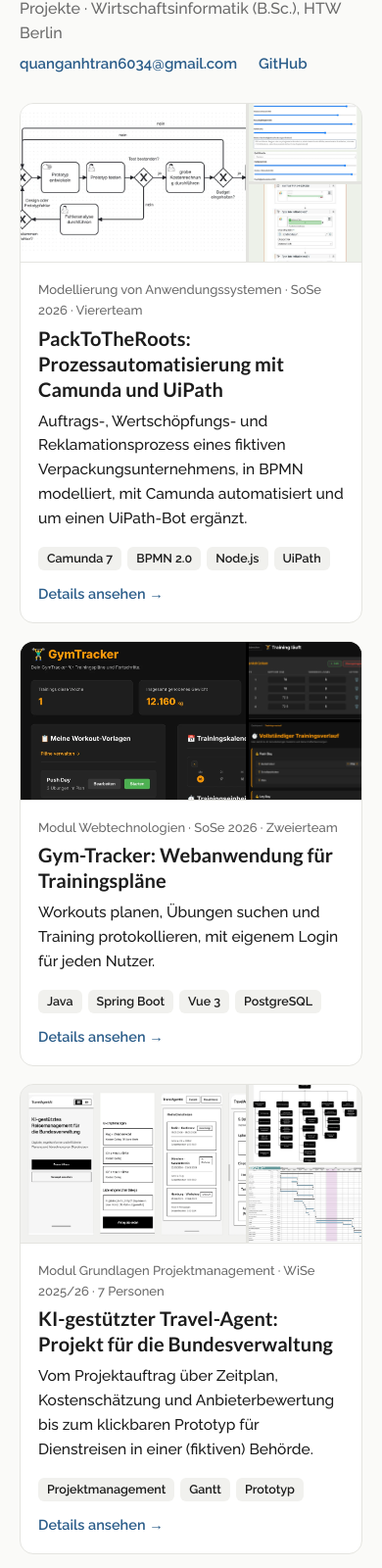
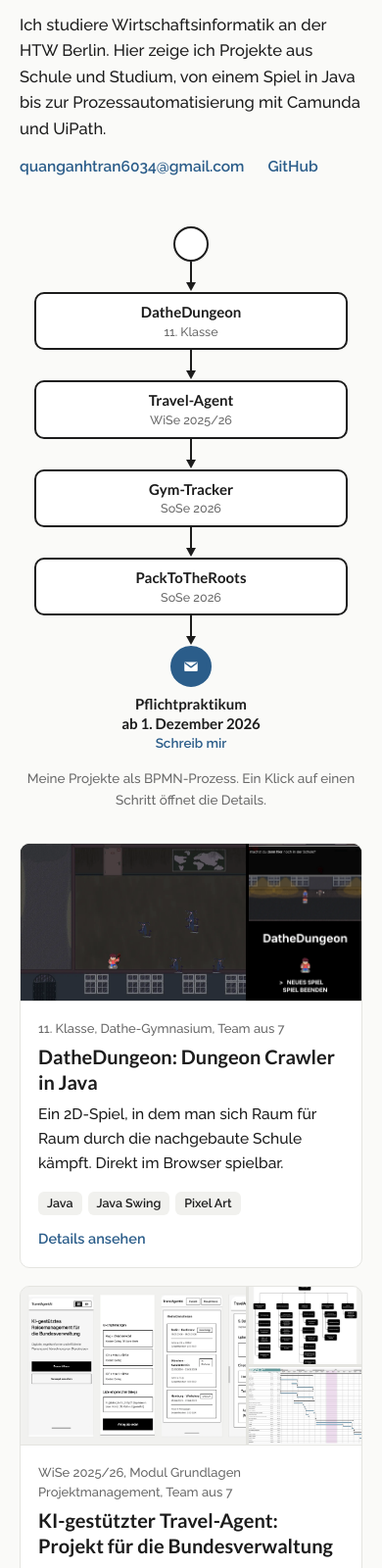
Before and after one commit to quangoat/quangoat.github.io, a plain HTML site: page index.html in a window 390 px wide. Shown: the part 102-1702 px from the top of the page at 98% size. Drawn offline with Linux system fonts and the light colour scheme.

Commit message:
Startseite neu gestaltet: Projekte als BPMN-Prozess
Kopfbereich mit kurzer Vorstellung und einem Prozess aus Start-Ereignis,
den vier Projekten als Tasks und einem Nachrichten-End-Ereignis für die
Praktikumsanfrage. Beim Laden läuft einmal ein Token durch. Kacheln in
zeitlicher Reihenfolge, ruhigere Karten, Überschriften ohne Versalien.

Co-Authored-By: Claude Opus 5.5 <noreply@anthropic.com>
Claude-Session: https://claude.ai/code/session_01AfynRXkuGpCWc5t82Hm7Wk

```diff
--- a/index.html
+++ b/index.html
@@ -71,21 +71,84 @@
   .wrap { max-width: 1080px; margin: 0 auto; padding: 0 20px; }
 
   /* Kopfbereich */
-  header.top { padding: 64px 0 36px; }
+  header.top { padding: 72px 0 40px; }
   .name {
     font-family: "Lato", sans-serif;
-    font-size: clamp(38px, 7vw, 56px);
-    line-height: 1.05;
+    font-size: clamp(44px, 8vw, 76px);
+    line-height: 1;
     margin: 0;
-    letter-spacing: 0.5px;
+    letter-spacing: .3px;
   }
   .name .first { font-weight: 100; }
   .name .last { font-weight: 300; }
-  .sub {
-    display: flex; flex-wrap: wrap; align-items: baseline;
-    gap: 6px 22px; margin-top: 14px; color: var(--muted); font-size: 16px;
+  .intro { max-width: 62ch; margin: 22px 0 0; font-size: 17.5px; line-height: 1.6; }
+  .contact { display: flex; flex-wrap: wrap; gap: 6px 24px; margin-top: 14px; font-weight: 600; }
+
+  /* Projekte als BPMN-Prozess */
+  .flow-wrap { margin-top: 48px; }
+  .flow { list-style: none; margin: 0; padding: 0; display: flex; align-items: center; color: var(--text); }
+  .flow li { display: flex; align-items: center; flex: 1 1 auto; }
+  .flow li:first-child { flex: 0 0 auto; }
+  .seq { flex: 1 1 auto; min-width: 22px; height: 2px; background: currentColor; position: relative; margin-right: 8px; }
+  .seq::after {
+    content: ""; position: absolute; right: -8px; top: 50%; transform: translateY(-50%);
+    border-style: solid; border-width: 5px 0 5px 9px; border-color: transparent transparent transparent currentColor;
   }
-  .sub a { font-weight: 600; font-size: 15px; }
+  .event {
+    position: relative; flex: 0 0 auto; width: 36px; height: 36px; border-radius: 50%;
+    border: 2px solid currentColor; background: var(--surface);
+  }
+  .task {
+    position: relative; flex: 0 0 auto; width: clamp(142px, 13.5vw, 156px); min-height: 66px;
+    display: flex; flex-direction: column; justify-content: center; text-align: center;
+    padding: 9px 10px; border: 2px solid currentColor; border-radius: 10px;
+    background: var(--surface); color: var(--text); line-height: 1.25;
+  }
+  .task b { font-family: "Lato", sans-serif; font-weight: 700; font-size: 15px; }
+  .task small { font-size: 12.5px; color: var(--muted); margin-top: 3px; }
+  .task:hover, .task:focus-visible { text-decoration: none; border-color: var(--accent); background: var(--accent-soft); }
+  .task:focus-visible { outline: 3px solid var(--accent); outline-offset: 3px; }
+  .end { display: flex; align-items: center; gap: 12px; color: var(--text); flex: 0 0 auto; }
+  .end:hover, .end:focus-visible { text-decoration: none; }
+  .end:focus-visible { outline: 3px solid var(--accent); outline-offset: 4px; border-radius: 8px; }
+  .end .event { width: 42px; height: 42px; border-width: 5px; display: grid; place-items: center; }
+  .end .event svg { width: 18px; height: 18px; fill: currentColor; }
+  .end .flap { fill: none; stroke: var(--surface); stroke-width: 1.8; stroke-linejoin: round; }
+  .end-label { line-height: 1.3; white-space: nowrap; }
+  .end-label b { display: block; font-family: "Lato", sans-serif; font-weight: 700; font-size: 15px; }
+  .end-label span { font-size: 13.5px; color: var(--accent); font-weight: 600; }
+  .end:hover .end-label span { text-decoration: underline; text-underline-offset: 3px; }
+  .flow-note { margin: 16px 0 0; font-size: 13.5px; color: var(--muted); }
+
+  /* Einmaliger Token-Durchlauf beim Laden, wie in einer Prozess-Engine */
+  .token::before {
+    content: ""; position: absolute; top: -7px; left: -7px; width: 14px; height: 14px; border-radius: 50%;
+    background: var(--accent); box-shadow: 0 0 0 3px var(--bg); opacity: 0;
+  }
+  .flow .token { animation: visit .62s ease-in-out both; animation-delay: calc(.4s + var(--i) * .38s); }
+  .flow .token::before { animation: blip .62s ease-in-out both; animation-delay: inherit; }
+  .flow .end .event, .flow .end .flap { animation: arrive .5s ease-out forwards; animation-delay: calc(.4s + 5 * .38s); }
+  .flow .end .flap { animation-name: flap; }
+  @keyframes visit { 45% { border-color: var(--accent); background: var(--accent-soft); } }
+  @keyframes blip { 15%, 70% { opacity: 1; } 100% { opacity: 0; } }
+  @keyframes arrive { to { border-color: var(--accent); background: var(--accent); color: var(--surface); } }
+  @keyframes flap { to { stroke: var(--accent); } }
+  @media (prefers-reduced-motion: reduce) {
+    .flow .token, .flow .token::before { animation: none; }
+    .flow .end .event { animation: none; border-color: var(--accent); background: var(--accent); color: var(--surface); }
+    .flow .end .flap { animation: none; stroke: var(--accent); }
+  }
+
+  @media (max-width: 1020px) {
+    .flow { flex-direction: column; align-items: center; }
+    .flow li { flex-direction: column; flex: 0 0 auto; width: 100%; }
+    .seq { flex: 0 0 auto; width: 2px; height: 22px; min-width: 0; margin: 0 0 9px; }
+    .seq::after { right: auto; left: 50%; top: auto; bottom: -8px; transform: translateX(-50%); border-width: 9px 5px 0 5px; border-color: currentColor transparent transparent transparent; }
+    .task { width: min(100%, 320px); min-height: 0; }
+    .end { flex-direction: column; text-align: center; gap: 8px; }
+    .end-label { white-space: normal; }
+    .flow-note { text-align: center; }
+  }
 
   /* Illustrationen */
   .ill { width: 100%; height: 100%; display: block; fill: none; stroke: var(--ill-line); stroke-width: 2.2; stroke-linecap: round; stroke-linejoin: round; }
@@ -105,12 +168,13 @@
     flex-direction: column;
     background: var(--surface);
     border: 1px solid var(--line);
-    border-radius: 14px;
+    border-radius: 10px;
     overflow: hidden;
     color: inherit;
-    transition: transform .18s ease, box-shadow .18s ease, border-color .18s ease;
+    transition: border-color .15s ease;
   }
-  .card:hover, .card:focus-visible { text-decoration: none; transform: translateY(-3px); box-shadow: var(--shadow); border-color: transparent; }
+  .card:hover, .card:focus-visible { text-decoration: none; border-color: var(--accent); }
+  .card:hover .more { text-decoration: underline; text-underline-offset: 3px; }
   .card:focus-visible { outline: 3px solid var(--accent); outline-offset: 2px; }
   .cover {
     aspect-ratio: 1376 / 640;
@@ -147,8 +211,6 @@
     font-weight: 600;
   }
   .more { color: var(--accent); font-weight: 600; font-size: 14.5px; white-space: nowrap; }
-  .more span { display: inline-block; transition: transform .18s ease; }
-  .card:hover .more span { transform: translateX(3px); }
 
   /* Detailansicht */
   dialog.detail {
@@ -167,7 +229,7 @@
   @keyframes pop { from { opacity: 0; transform: translateY(10px) scale(.985); } to { opacity: 1; transform: none; } }
   @media (prefers-reduced-motion: reduce) {
     dialog.detail[open] { animation: none; }
-    .card, .more span { transition: none; }
+    .card { transition: none; }
   }
   .close {
     position: sticky; top: 12px; float: right;
@@ -192,11 +254,9 @@
   .detail h4 {
     font-family: "Lato", sans-serif;
     font-weight: 700;
-    font-size: 12.5px;
-    letter-spacing: 2px;
-    text-transform: uppercase;
-    color: var(--muted);
-    margin: 26px 0 8px;
+    font-size: 17px;
+    color: var(--text);
+    margin: 28px 0 8px;
   }
   .detail p { margin: 0 0 10px; }
   .detail ul.points { margin: 0; padding-left: 20px; }
@@ -221,7 +281,8 @@
   footer { padding: 28px 0 48px; color: var(--muted); font-size: 13px; }
 
   @media (max-width: 760px) {
-    header.top { padding: 44px 0 28px; }
+    header.top { padding: 48px 0 32px; }
+    .intro { font-size: 16.5px; }
     .grid { grid-template-columns: 1fr; gap: 18px; }
     .body { padding: 18px 18px 18px; }
     .detail-body { padding: 20px 20px 24px; }
@@ -234,11 +295,23 @@
 <header class="top">
   <div class="wrap">
     <h1 class="name"><span class="first">Quang Anh</span> <span class="last">Tran</span></h1>
-    <div class="sub">
-      <span>Projekte · Wirtschaftsinformatik (B.Sc.), HTW Berlin</span>
+    <p class="intro">Ich studiere Wirtschaftsinformatik an der HTW Berlin. Hier zeige ich Projekte aus Schule und Studium, von einem Spiel in Java bis zur Prozessautomatisierung mit Camunda und UiPath.</p>
+    <div class="contact">
       <a href="mailto:quanganhtran6034@gmail.com">quanganhtran6034@gmail.com</a>
       <a href="https://github.com/quangoat">GitHub</a>
     </div>
+
+    <nav class="flow-wrap" aria-label="Projekte in zeitlicher Reihenfolge">
+      <ol class="flow">
+        <li><span class="event token" style="--i:0" aria-hidden="true"></span></li>
+        <li><span class="seq" aria-hidden="true"></span><a class="task token" style="--i:1" href="#dathedungeon"><b>DatheDungeon</b><small>11. Klasse</small></a></li>
+        <li><span class="seq" aria-hidden="true"></span><a class="task token" style="--i:2" href="#travel-agent"><b>Travel-Agent</b><small>WiSe 2025/26</small></a></li>
+        <li><span class="seq" aria-hidden="true"></span><a class="task token" style="--i:3" href="#gym-tracker"><b>Gym-Tracker</b><small>SoSe 2026</small></a></li>
+        <li><span class="seq" aria-hidden="true"></span><a class="task token" style="--i:4" href="#packtotheroots"><b>PackToTheRoots</b><small>SoSe 2026</small></a></li>
+        <li><span class="seq" aria-hidden="true"></span><a class="end" href="mailto:quanganhtran6034@gmail.com?subject=Pflichtpraktikum"><span class="event" aria-hidden="true"><svg viewBox="0 0 24 24"><rect x="3" y="6" width="18" height="12.5" rx="1.2"/><path class="flap" d="M3.6 7 12 13.2 20.4 7"/></svg></span><span class="end-label"><b>Pflichtpraktikum<br>ab 1.&nbsp;Dezember&nbsp;2026</b><span>Schreib mir</span></span></a></li>
+      </ol>
+      <p class="flow-note">Meine Projekte als BPMN-Prozess. Ein Klick auf einen Schritt öffnet die Details.</p>
+    </nav>
   </div>
 </header>
 
@@ -246,7 +319,61 @@
   <h2 class="sr-only">Projekte</h2>
   <div class="grid">
 
-    <!-- Kachel 1: PackToTheRoots -->
+    <!-- Kachel 1: DatheDungeon -->
+    <a class="card" href="#dathedungeon" aria-label="Details: DatheDungeon">
+      <div class="cover collage" aria-hidden="true">
+        <div><img class="pos-right" src="img/dathedungeon-kampf.webp" width="1376" height="640" alt=""></div>
+        <div><img src="img/dathedungeon-dialog.webp" width="1376" height="640" alt=""></div>
+        <div><img src="img/dathedungeon-start.webp" width="1376" height="640" alt=""></div>
+      </div>
+      <div class="body">
+        <p class="meta">11. Klasse, Dathe-Gymnasium, Team aus 7</p>
+        <h3>DatheDungeon: Dungeon Crawler in Java</h3>
+        <p class="teaser">Ein 2D-Spiel, in dem man sich Raum für Raum durch die nachgebaute Schule kämpft. Direkt im Browser spielbar.</p>
+        <div class="foot">
+          <ul class="tags"><li>Java</li><li>Java Swing</li><li>Pixel Art</li></ul>
+          <span class="more">Details ansehen</span>
+        </div>
+      </div>
+    </a>
+
+    <!-- Kachel 2: Travel-Agent -->
+    <a class="card" href="#travel-agent" aria-label="Details: KI-gestützter Travel-Agent">
+      <div class="cover collage light" aria-hidden="true">
+        <div><img class="pos-left" src="img/travel-mockups.webp" width="1821" height="1002" alt=""></div>
+        <div><img src="img/travel-psp.webp" width="1200" height="1000" alt=""></div>
+        <div><img src="img/travel-zeitplan.webp" width="2000" height="1153" alt="" style="object-position: 30% top"></div>
+      </div>
+      <div class="body">
+        <p class="meta">WiSe 2025/26, Modul Grundlagen Projektmanagement, Team aus 7</p>
+        <h3>KI-gestützter Travel-Agent: Projekt für die Bundesverwaltung</h3>
+        <p class="teaser">Vom Projektauftrag über Zeitplan, Kostenschätzung und Anbieterbewertung bis zum klickbaren Prototyp für Dienstreisen in einer (fiktiven) Behörde.</p>
+        <div class="foot">
+          <ul class="tags"><li>Projektmanagement</li><li>Gantt</li><li>Prototyp</li></ul>
+          <span class="more">Details ansehen</span>
+        </div>
+      </div>
+    </a>
+
+    <!-- Kachel 3: Gym-Tracker -->
+    <a class="card" href="#gym-tracker" aria-label="Details: Gym-Tracker">
+      <div class="cover collage" aria-hidden="true">
+        <div><img class="pos-left" src="img/gymtracker-dashboard.webp" width="1376" height="640" alt=""></div>
+        <div><img src="img/gymtracker-training.webp" width="1376" height="640" alt=""></div>
+        <div><img class="pos-left" src="img/gymtracker-verlauf.webp" width="1376" height="640" alt=""></div>
+      </div>
+      <div class="body">
+        <p class="meta">SoSe 2026, Modul Webtechnologien, Team aus 2</p>
+        <h3>Gym-Tracker: Webanwendung für Trainingspläne</h3>
+        <p class="teaser">Workouts planen, Übungen suchen und Training protokollieren, mit eigenem Login für jeden Nutzer.</p>
+        <div class="foot">
+          <ul class="tags"><li>Java</li><li>Spring Boot</li><li>Vue 3</li><li>PostgreSQL</li></ul>
+          <span class="more">Details ansehen</span>
+        </div>
+      </div>
+    </a>
+
+    <!-- Kachel 4: PackToTheRoots -->
     <a class="card" href="#packtotheroots" aria-label="Details: PackToTheRoots">
       <div class="cover collage light" aria-hidden="true">
         <div><img src="img/ptr-wertschoepfung.webp" width="1090" height="456" alt=""></div>
@@ -254,66 +381,12 @@
         <div><img src="img/ptr-uipath.webp" width="622" height="1151" alt="" style="object-position: center 38%"></div>
       </div>
       <div class="body">
-        <p class="meta">Modellierung von Anwendungssystemen · SoSe 2026 · Viererteam</p>
+        <p class="meta">SoSe 2026, Modul Modellierung von Anwendungssystemen, Team aus 4</p>
         <h3>PackToTheRoots: Prozessautomatisierung mit Camunda und UiPath</h3>
         <p class="teaser">Auftrags-, Wertschöpfungs- und Reklamationsprozess eines fiktiven Verpackungsunternehmens, in BPMN modelliert, mit Camunda automatisiert und um einen UiPath-Bot ergänzt.</p>
         <div class="foot">
           <ul class="tags"><li>Camunda 7</li><li>BPMN 2.0</li><li>Node.js</li><li>UiPath</li></ul>
-          <span class="more">Details ansehen <span aria-hidden="true">→</span></span>
-        </div>
-      </div>
-    </a>
-
-    <!-- Kachel 2: Gym-Tracker -->
-    <a class="card" href="#gym-tracker" aria-label="Details: Gym-Tracker">
-      <div class="cover collage" aria-hidden="true">
-        <div><img class="pos-left" src="img/gymtracker-dashboard.webp" width="1376" height="640" alt=""></div>
-        <div><img src="img/gymtracker-training.webp" width="1376" height="640" alt=""></div>
-        <div><img class="pos-left" src="img/gymtracker-verlauf.webp" width="1376" height="640" alt=""></div>
-      </div>
-      <div class="body">
-        <p class="meta">Modul Webtechnologien · SoSe 2026 · Zweierteam</p>
-        <h3>Gym-Tracker: Webanwendung für Trainingspläne</h3>
-        <p class="teaser">Workouts planen, Übungen suchen und Training protokollieren, mit eigenem Login für jeden Nutzer.</p>
-        <div class="foot">
-          <ul class="tags"><li>Java</li><li>Spring Boot</li><li>Vue 3</li><li>PostgreSQL</li></ul>
-          <span class="more">Details ansehen <span aria-hidden="true">→</span></span>
-        </div>
-      </div>
-    </a>
-
-    <!-- Kachel 3: Travel-Agent -->
-    <a class="card" href="#travel-agent" aria-label="Details: KI-gestützter Travel-Agent">
-      <div class="cover collage light" aria-hidden="true">
-        <div><img class="pos-left" src="img/travel-mockups.webp" width="1821" height="1002" alt=""></div>
-        <div><img src="img/travel-psp.webp" width="1200" height="1000" alt=""></div>
-        <div><img src="img/travel-zeitplan.webp" width="2000" height="1153" alt="" style="object-position: 30% top"></div>
-      </div>
-      <div class="body">
-        <p class="meta">Modul Grundlagen Projektmanagement · WiSe 2025/26 · 7 Personen</p>
-        <h3>KI-gestützter Travel-Agent: Projekt für die Bundesverwaltung</h3>
-        <p class="teaser">Vom Projektauftrag über Zeitplan, Kostenschätzung und Anbieterbewertung bis zum klickbaren Prototyp für Dienstreisen in einer (fiktiven) Behörde.</p>
-        <div class="foot">
-          <ul class="tags"><li>Projektmanagement</li><li>Gantt</li><li>Prototyp</li></ul>
-          <span class="more">Details ansehen <span aria-hidden="true">→</span></span>
-        </div>
-      </div>
-    </a>
-
-    <!-- Kachel 4: DatheDungeon -->
-    <a class="card" href="#dathedungeon" aria-label="Details: DatheDungeon">
-      <div class="cover collage" aria-hidden="true">
-        <div><img class="pos-right" src="img/dathedungeon-kampf.webp" width="1376" height="640" alt=""></div>
-        <div><img src="img/dathedungeon-dialog.webp" width="1376" height="640" alt=""></div>
-        <div><img src="img/dathedungeon-start.webp" width="1376" height="640" alt=""></div>
-      </div>
-      <div class="body">
-        <p class="meta">Schulprojekt · Dathe-Gymnasium · 11. Klasse · 7 Personen</p>
-        <h3>DatheDungeon: Dungeon Crawler in Java</h3>
-        <p class="teaser">Ein 2D-Spiel, in dem man sich Raum für Raum durch die nachgebaute Schule kämpft. Direkt im Browser spielbar.</p>
-        <div class="foot">
-          <ul class="tags"><li>Java</li><li>Java Swing</li><li>Pixel Art</li></ul>
-          <span class="more">Details ansehen <span aria-hidden="true">→</span></span>
+          <span class="more">Details ansehen</span>
         </div>
       </div>
     </a>
@@ -322,7 +395,7 @@
 </main>
 
 <footer>
-  <div class="wrap">Quang Anh Tran · Stand: November 2026</div>
+  <div class="wrap">Stand: November 2026</div>
 </footer>
 
 <!-- ===================== Detailansichten ===================== -->
@@ -330,7 +403,7 @@
 <dialog class="detail" id="packtotheroots" aria-labelledby="ptr-title">
   <button class="close" type="button" aria-label="Schließen">×</button>
   <div class="detail-body">
-    <p class="meta">HTW Berlin · Modul Modellierung von Anwendungssystemen · SoSe 2026 · Team aus 4 Personen</p>
+    <p class="meta">SoSe 2026, HTW Berlin, Modul Modellierung von Anwendungssystemen, Team aus 4 Personen</p>
     <h2 id="ptr-title">PackToTheRoots: Prozessautomatisierung mit Camunda und UiPath</h2>
     <p class="lead">Für das fiktive, nachhaltige Verpackungsunternehmen PackToTheRoots haben wir mehrere Geschäftsprozesse in BPMN modelliert, mit der Process Engine Camunda 7 automatisiert und untersucht, welche Schritte zusätzlich ein Software-Roboter (RPA) übernehmen kann.</p>
 
@@ -377,7 +450,7 @@
 <dialog class="detail" id="gym-tracker" aria-labelledby="gym-title">
   <button class="close" type="button" aria-label="Schließen">×</button>
   <div class="detail-body">
-    <p class="meta">Modul Webtechnologien · SoSe 2026 · Zweierteam</p>
+    <p class="meta">SoSe 2026, HTW Berlin, Modul Webtechnologien, Team aus 2 Personen</p>
     <h2 id="gym-title">Gym-Tracker: Webanwendung für Trainingspläne</h2>
     <p class="lead">Eine Webanwendung, mit der man sein Training plant und protokolliert, sodass Fortschritte über die Zeit sichtbar werden.</p>
 
@@ -421,7 +494,7 @@
 <dialog class="detail" id="travel-agent" aria-labelledby="travel-title">
   <button class="close" type="button" aria-label="Schließen">×</button>
   <div class="detail-body">
-    <p class="meta">HTW Berlin · Modul Grundlagen Projektmanagement · WiSe 2025/26 · Team aus 7 Personen</p>
+    <p class="meta">WiSe 2025/26, HTW Berlin, Modul Grundlagen Projektmanagement, Team aus 7 Personen</p>
     <h2 id="travel-title">KI-gestützter Travel-Agent: Projekt für die Bundesverwaltung</h2>
     <p class="lead">Ein fiktives Bundesministerium wollte eine App, mit der Mitarbeitende Dienstreisen suchen, buchen und nach dem Bundesreisekostenrecht abrechnen, unterstützt durch KI. Wir haben das Projekt von Anfang bis Ende durchgeführt, mit unserem Dozenten in der Rolle des Auftraggebers: Planung, Marktanalyse, Empfehlung eines Anbieters und ein klickbarer Prototyp.</p>
 
@@ -463,10 +536,10 @@
 <dialog class="detail" id="dathedungeon" aria-labelledby="dathe-title">
   <button class="close" type="button" aria-label="Schließen">×</button>
   <div class="detail-body">
-    <p class="meta">Schulprojekt · Dathe-Gymnasium · 11. Klasse · Team aus 7 Personen</p>
+    <p class="meta">11. Klasse, Schulprojekt am Dathe-Gymnasium, Team aus 7 Personen</p>
     <h2 id="dathe-title">DatheDungeon: Dungeon Crawler in Java</h2>
     <p class="lead">Ein 2D-Dungeon-Crawler, dessen Schauplatz unsere eigene Schule ist. Flure und Klassenräume sind dem Dathe-Gymnasium nachempfunden.</p>
-    <a class="play" href="dathedungeon/">Im Browser spielen <span aria-hidden="true">→</span></a>
+    <a class="play" href="dathedungeon/">Im Browser spielen</a>
 
     <div class="gallery">
       <a href="img/dathedungeon-kampf.webp" target="_blank" rel="noopener"><img src="img/dathedungeon-kampf.webp" width="1376" height="640" loading="lazy" alt="Kampf gegen Monster im Geografieraum"></a>
```
